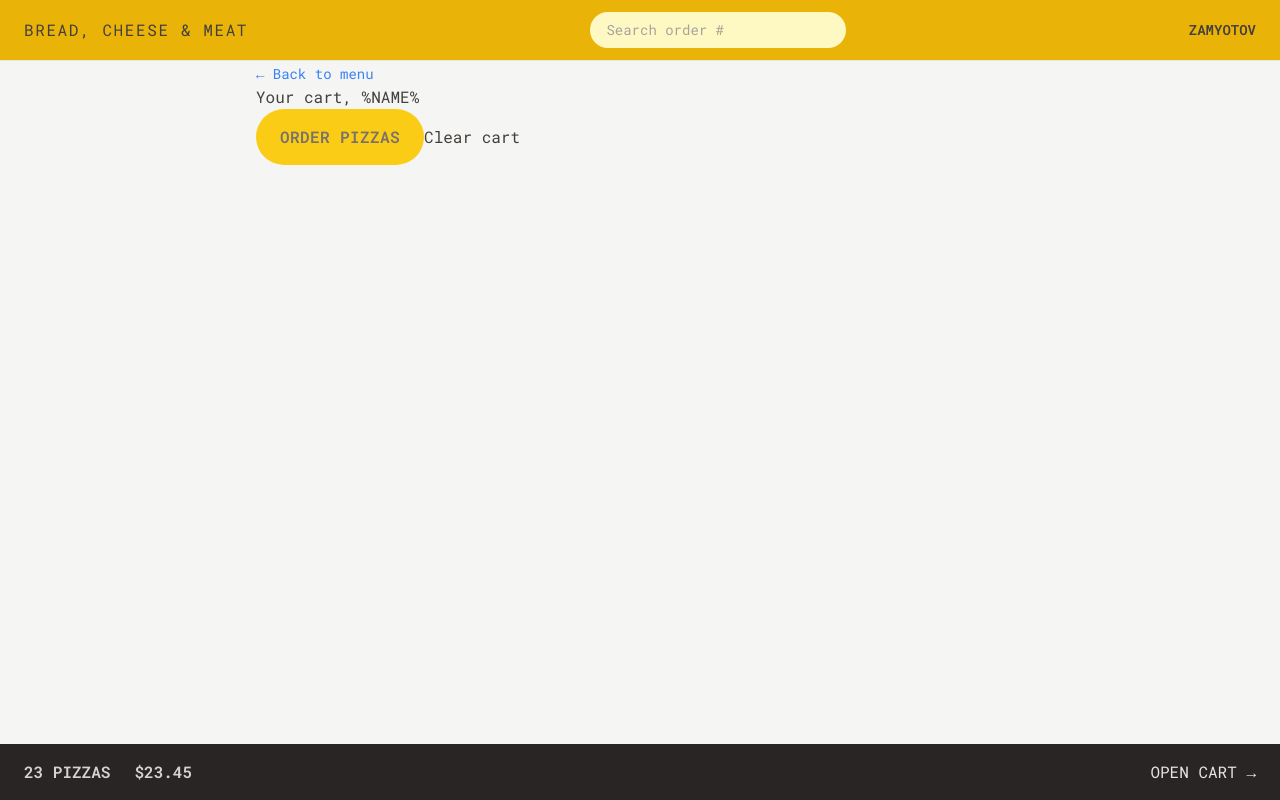
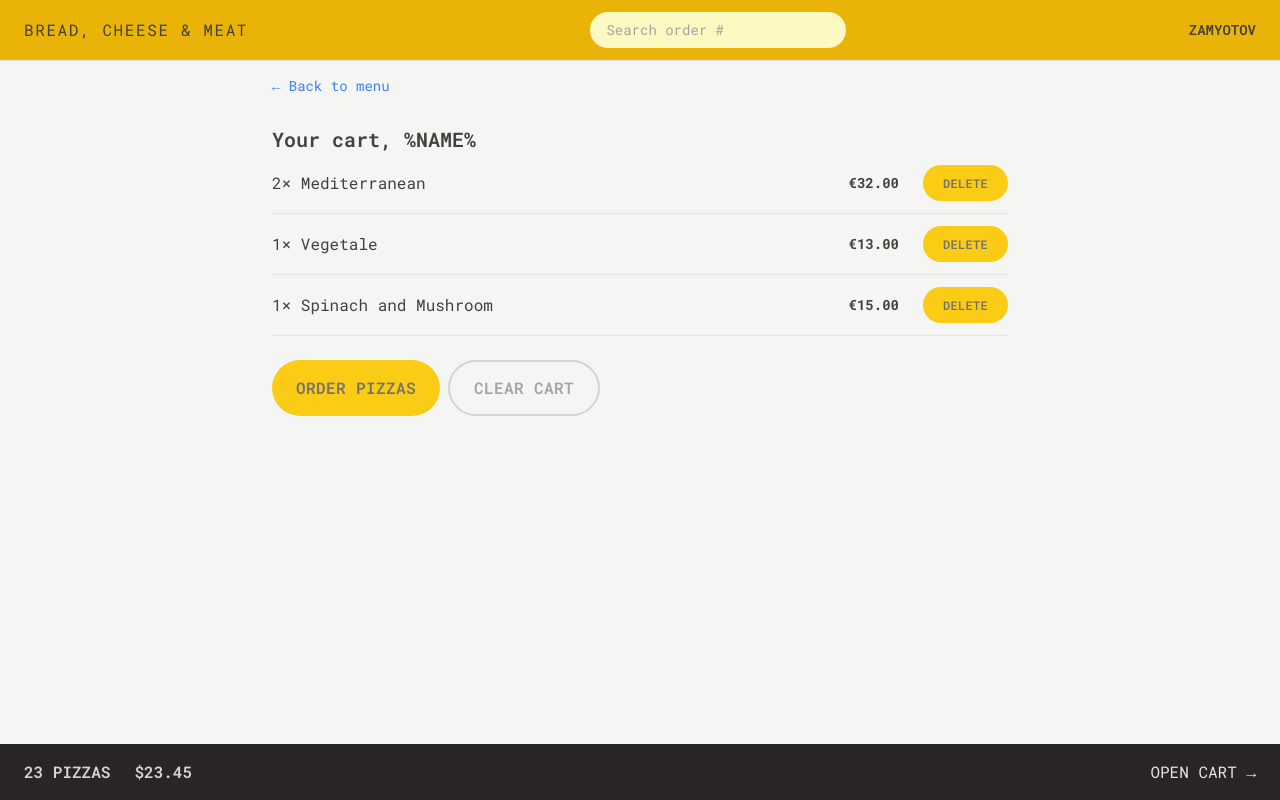
Before and after one commit to AdamRa0/Bread-Cheese-and-Meat, a React (Vite) app: page /cart in a window 1280 px wide. Built offline with nearby package versions, Linux system fonts and the light colour scheme.

Commit message:
chore: style cart

```diff
--- a/src/features/cart/Cart.jsx
+++ b/src/features/cart/Cart.jsx
@@ -1,6 +1,6 @@
-import { Link } from 'react-router-dom';
 import LinkButton from '../../ui/LinkButton';
 import Button from '../../ui/Button';
+import CartItem from './CartItem';
 
 const fakeCart = [
   {
@@ -30,7 +30,7 @@
   const cart = fakeCart;
 
   return (
-    <div>
+    <div className="px-4 py-3">
       <LinkButton
         to="/menu"
         className="text-sm text-blue-500 hover:text-blue-600 hover:underline"
@@ -38,13 +38,19 @@
         &larr; Back to menu
       </LinkButton>
 
-      <h2>Your cart, %NAME%</h2>
+      <h2 className="mt-7 text-xl font-semibold">Your cart, %NAME%</h2>
 
-      <div>
+      <ul className="divide-y divide-stone-200 border-b">
+        {cart.map((item) => (
+          <CartItem item={item} key={item.key} />
+        ))}
+      </ul>
+
+      <div className="mt-6 space-x-2">
         <Button type="primary" to="/order/new">
           Order Pizzas
         </Button>
-        <button>Clear cart</button>
+        <Button type='secondary'>Clear cart</Button>
       </div>
     </div>
   );
--- a/src/features/cart/CartItem.jsx
+++ b/src/features/cart/CartItem.jsx
@@ -1,15 +1,18 @@
-import { formatCurrency } from "../../utils/helpers";
+/* eslint-disable react/prop-types */
+import Button from '../../ui/Button';
+import { formatCurrency } from '../../utils/helpers';
 
 function CartItem({ item }) {
   const { pizzaId, name, quantity, totalPrice } = item;
 
   return (
-    <li>
-      <p>
+    <li className="py-3 sm:flex sm:items-center sm:justify-between">
+      <p className="mb-1 sm:mb-0">
         {quantity}&times; {name}
       </p>
-      <div>
-        <p>{formatCurrency(totalPrice)}</p>
+      <div className="flex items-center justify-between sm:gap-6">
+        <p className="text-sm font-bold">{formatCurrency(totalPrice)}</p>
+        <Button type="small">Delete</Button>
       </div>
     </li>
   );
--- a/src/features/menu/MenuItem.jsx
+++ b/src/features/menu/MenuItem.jsx
@@ -3,7 +3,7 @@
 import Button from '../../ui/Button';
 
 function MenuItem({ pizza }) {
-  const { id, name, unitPrice, ingredients, soldOut, imageUrl } = pizza;
+  const { name, unitPrice, ingredients, soldOut, imageUrl } = pizza;
 
   return (
     <li className="flex gap-4 py-2">
--- a/src/ui/Button.jsx
+++ b/src/ui/Button.jsx
@@ -14,6 +14,17 @@
 
   const styles = {
     primary: base + ' px-4 py-3 md:px-6 md:py-4',
+    secondary: `inline-block
+    rounded-full border-2
+    border-stone-300 font-semibold
+    uppercase tracking-wide
+    text-stone-400 transition-colors
+    duration-300 hover:bg-stone-300
+    hover:text-stone-800 focus:text-stone-800
+    focus:bg-stone-300
+    focus:outline-none focus:ring
+    focus:ring-stone-200 focus:ring-offset-2
+    disabled: cursor-not-allowed px-4 py-2.5 md:px-6 md:py-3.5`,
     small: base + ' px-4 py-2 md:px-5 md:py-2.5 text-xs',
   };
 
```
